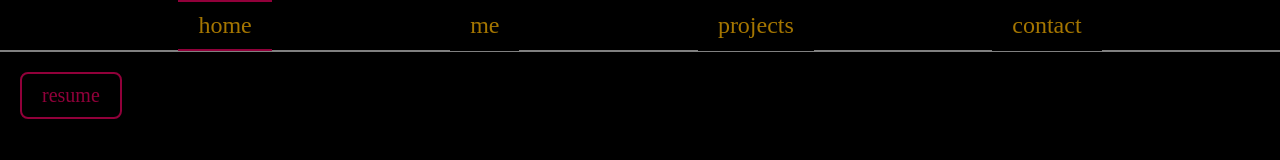
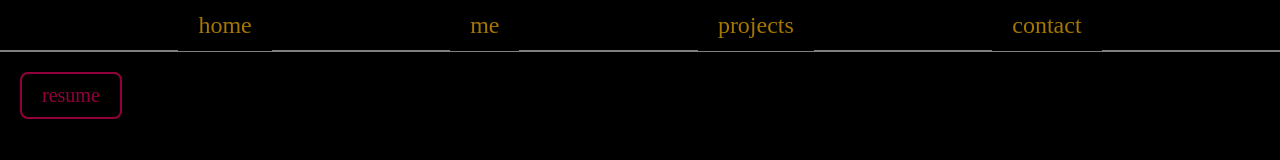
Before and after one commit to jeremypoulin/Website, a React (Vite) app: page / in a window 1280 px wide. Shown: the top 160 px of the page. Built offline with nearby package versions, Linux system fonts and the light colour scheme; a web font is replaced by a local one.

Commit message:
fixed animations

```diff
--- a/src/components/Nav.module.css
+++ b/src/components/Nav.module.css
@@ -1,4 +1,9 @@
 .navbar {
+  position: relative;
+    visibility: hidden;
+    opacity: 0;
+    animation: fade-in-content 3s ease-in forwards;
+    z-index: 999;
     background-color: rgba(0, 0, 0, 1);
     height: 50px;
     width: 100%;
@@ -11,12 +16,18 @@
 }
 
 .button {
+  position: relative;
+    visibility: hidden;
+    opacity: 0;
+    animation: fade-in-content 0.5s ease-in forwards;
+    z-index: 999;
     background-color: black;
     border-top: 2px solid black;
     border-bottom: 2px solid black;
     border-left: none;
     border-right: none;
     border-radius: 0px;
+    display: flex;
     color: rgb(165, 118, 0);
     padding: 10px 20px;
     cursor: crosshair;
@@ -42,3 +53,16 @@
       outline: none;
     }
   }
+
+  @keyframes fade-in-content {
+
+    from {
+      visibility: hidden;
+      opacity: 0;
+    }
+    to {
+      visibility: visible;
+      opacity: 1;
+    }
+
+  }
--- a/src/components/RButton.css
+++ b/src/components/RButton.css
@@ -1,4 +1,9 @@
 .RButton {
+    position: relative;
+    visibility: hidden;
+    opacity: 0;
+    animation: fade-in-content 3s ease-in forwards;
+    z-index: 12;
     border-color: rgb(145, 0, 58);
     background: #000;
     border-width: 2px;
@@ -16,3 +21,16 @@
     border-color: rgb(165, 118, 0);
     outline: none;
 }
+
+@keyframes fade-in-content {
+
+    from {
+      visibility: hidden;
+      opacity: 0;
+    }
+    to {
+      visibility: visible;
+      opacity: 1;
+    }
+
+}
--- a/src/components/pixel.tsx
+++ b/src/components/pixel.tsx
@@ -45,7 +45,7 @@
 
     return (
         <motion.div
-        style={{ willChange: 'transform', zIndex }}
+        style={{ willChange: 'transform',}}
           className="grid-container"
           variants={containerVariants}
           initial="hidden"
--- a/src/pages/home.css
+++ b/src/pages/home.css
@@ -2,7 +2,7 @@
   margin: 0;
   padding: 0;
   height: 100vh;
-  z-index: 20;
+  z-index: 1;
 }
 
 .typewriter-text {
@@ -37,7 +37,7 @@
 }
 
 .centre-container {
-  z-index: 20;
+  z-index: 1;
   display: flex;
   justify-content: center;
   height: 100vh;
@@ -50,7 +50,7 @@
 } */
 
 .grid-container {
-  z-index: 20;
+  z-index: 1;
     margin-top: -120px;
     display: grid;
     grid-template-columns: repeat(30, minmax(0, 1fr));
@@ -60,7 +60,7 @@
 }
 
 .grid-item {
-  z-index: 20;
+  z-index: 1;
   background-color: black;
   border: 1px solid rgb(165, 118, 0);
   display: flex;
--- a/src/pages/home.tsx
+++ b/src/pages/home.tsx
@@ -6,8 +6,8 @@
 
 const Home: React.FC = () => {
     const [showTypewriter, setShowTypewriter] = useState(false);
-    const row = 20;
-    const col = 20;
+    const row = 100;
+    const col = 100;
     useEffect(() => {
         const timer = setTimeout(() => {
           setShowTypewriter(true);
```
